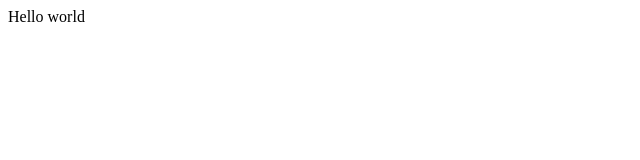
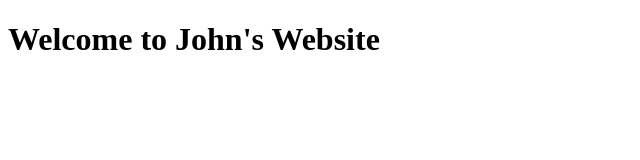
Before and after one commit to Johnny-I5-Back/M01-Tutorial, a plain HTML site: page index.html in a window 1280 px wide. Shown: the whole page, without its empty margins (0-640 px from the left). Drawn offline with Linux system fonts and the light colour scheme.

Commit message:
Added a h1 tag with text - JB

```diff
--- a/index.html
+++ b/index.html
@@ -9,7 +9,7 @@
 </head>
 
 <body>
-  Hello world
+  <h1>Welcome to John's Website</h1>
   <script src="script.js"></script>
 </body>
 
```
